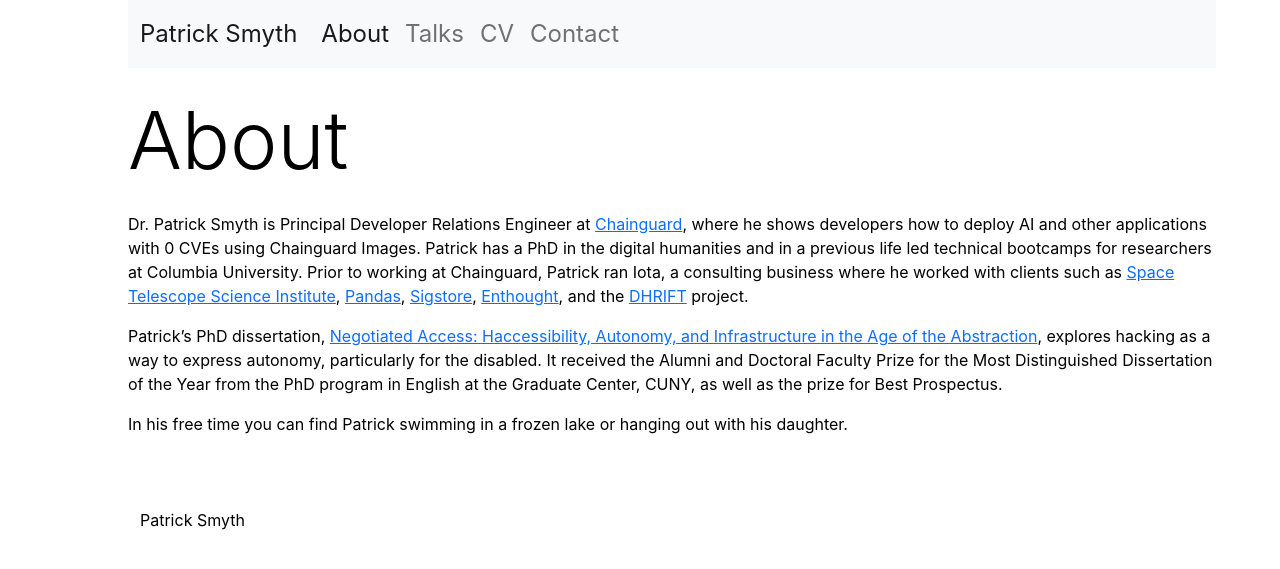
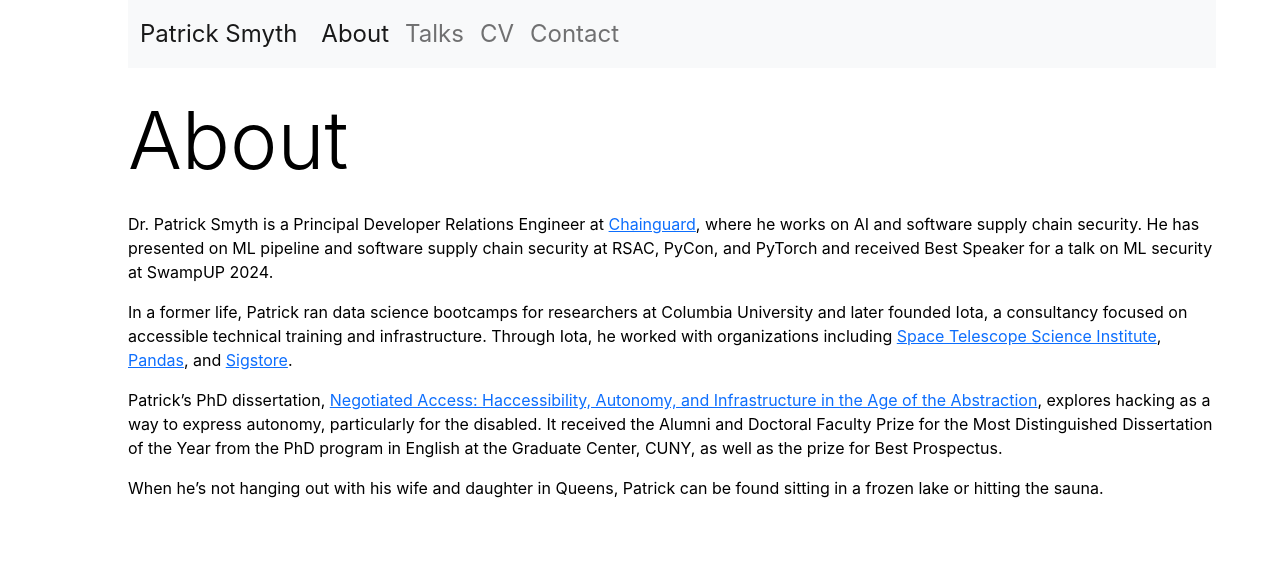
Before and after one commit to smythp/website, a Jekyll site: the page built from about.md, in a window 1280 px wide. Shown: the top 569 px of the page. Built offline with Jekyll 4.4.1, drawn with Linux system fonts in a browser that asks for light colours.

Commit message:
Refresh About bio; remove redundant site footer

```diff
--- a/_layouts/default.html
+++ b/_layouts/default.html
@@ -20,10 +20,6 @@
       {{ content }}
     </main>
 
-    <footer class="container-fluid py-4 mt-5">
-      <p class="mb-0">{{ site.title }}</p>
-    </footer>
-
     {% include scripts.html %}
 
   </body>
--- a/about.md
+++ b/about.md
@@ -3,8 +3,10 @@ layout: page
 title: About
 ---
 
-Dr. Patrick Smyth is Principal Developer Relations Engineer at [Chainguard](https://www.chainguard.dev/), where he shows developers how to deploy AI and other applications with 0 CVEs using Chainguard Images. Patrick has a PhD in the digital humanities and  in a previous life led technical bootcamps for researchers at Columbia University. Prior to working at Chainguard, Patrick ran Iota, a consulting business where he worked with clients such as [Space Telescope Science Institute](https://www.stsci.edu/), [Pandas](https://numfocus.org/project/pandas), [Sigstore](https://www.sigstore.dev/), [Enthought](https://www.enthought.com/), and the [DHRIFT](https://dhrift.org/) project.
+Dr. Patrick Smyth is a Principal Developer Relations Engineer at [Chainguard](https://www.chainguard.dev/), where he works on AI and software supply chain security. He has presented on ML pipeline and software supply chain security at RSAC, PyCon, and PyTorch and received Best Speaker for a talk on ML security at SwampUP 2024.
+
+In a former life, Patrick ran data science bootcamps for researchers at Columbia University and later founded Iota, a consultancy focused on accessible technical training and infrastructure. Through Iota, he worked with organizations including [Space Telescope Science Institute](https://www.stsci.edu/), [Pandas](https://numfocus.org/project/pandas), and [Sigstore](https://www.sigstore.dev/).
 
 Patrick's PhD dissertation, [Negotiated Access: Haccessibility, Autonomy, and Infrastructure in the Age of the Abstraction](https://academicworks.cuny.edu/gc_etds/4311/), explores hacking as a way to express autonomy, particularly for the disabled. It received the Alumni and Doctoral Faculty Prize for the Most Distinguished Dissertation of the Year from the PhD program in English at the Graduate Center, CUNY, as well as the prize for Best Prospectus.
 
-In his free time you can find Patrick swimming in a frozen lake or hanging out with his daughter.
+When he's not hanging out with his wife and daughter in Queens, Patrick can be found sitting in a frozen lake or hitting the sauna.
```
